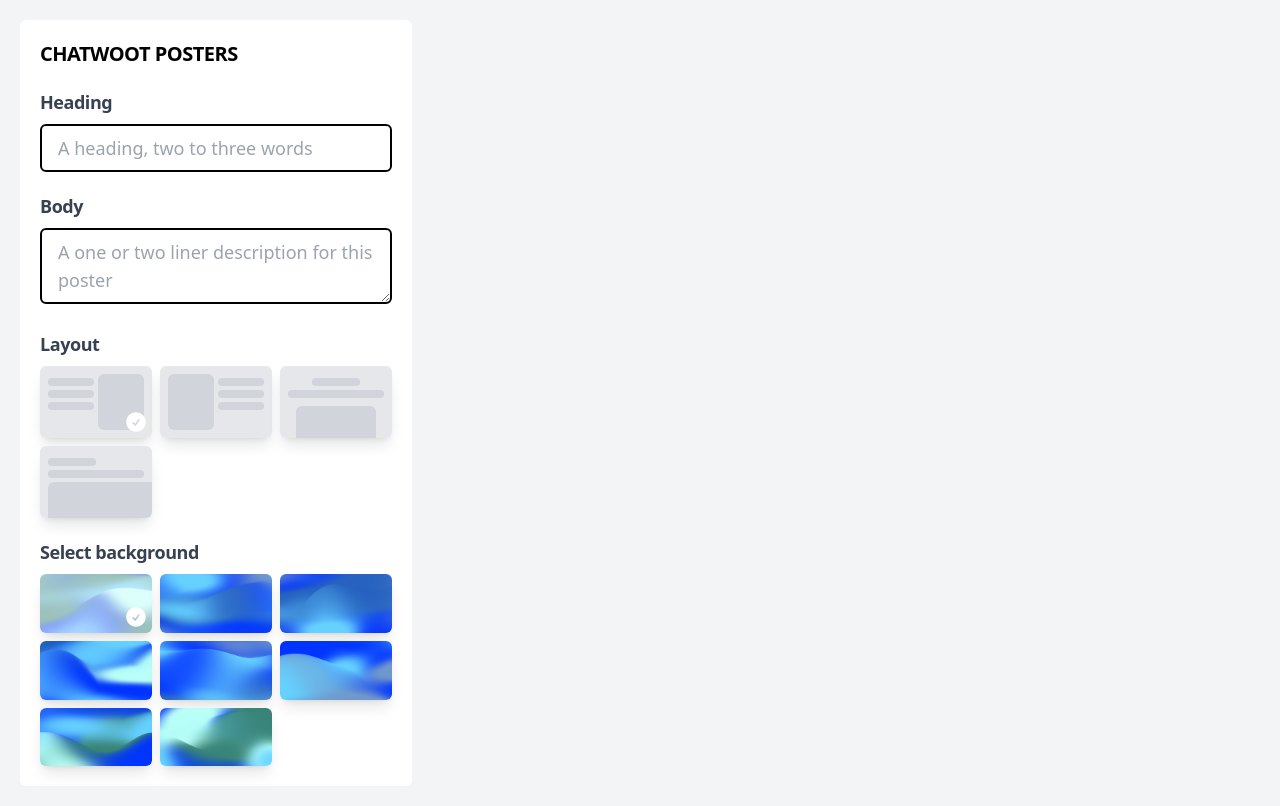
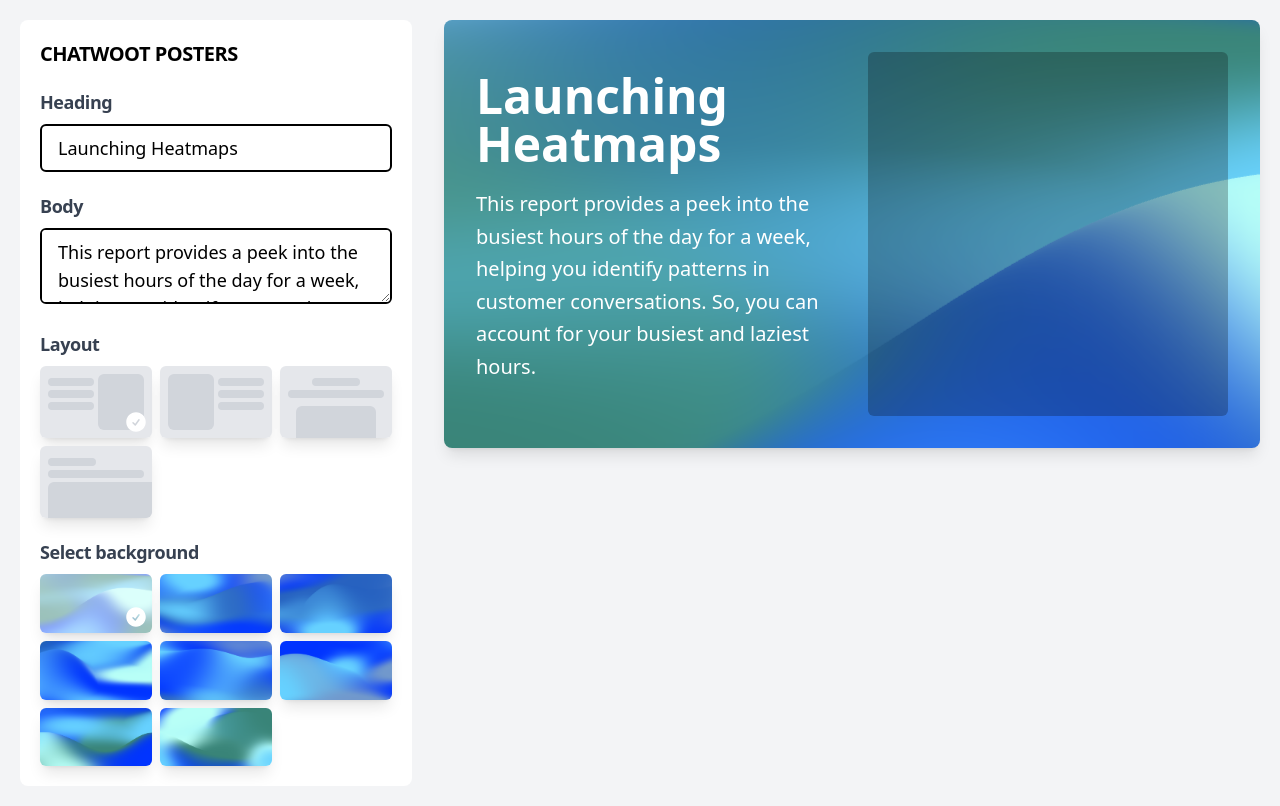
Before and after one commit to scmmishra/woot-posters, a Vue app: page / in a window 1280 px wide. Built offline with nearby package versions, Linux system fonts and the light colour scheme.

Commit message:
feat: add poster

```diff
--- a/index.html
+++ b/index.html
@@ -2,9 +2,8 @@
 <html lang="en">
   <head>
     <meta charset="UTF-8" />
-    <link rel="icon" type="image/svg+xml" href="/vite.svg" />
     <meta name="viewport" content="width=device-width, initial-scale=1.0" />
-    <title>Vite + Vue</title>
+    <title>Chatwoot posters</title>
   </head>
   <body>
     <div id="app"></div>
--- a/src/App.vue
+++ b/src/App.vue
@@ -2,6 +2,11 @@
 import { ref } from "vue";
 import InputWrapper from "./components/InputWrapper.vue";
 import Checkmark from "./components/Checkmark.vue";
+import Left from "./components/LayoutOptions/Left.vue";
+import Right from "./components/LayoutOptions/Right.vue";
+import Center from "./components/LayoutOptions/Center.vue";
+import RightBreak from "./components/LayoutOptions/RightBreak.vue";
+import Poster from "./components/Poster.vue";
 
 const meshOptions = [
   "mesh-bg-1.png",
@@ -14,17 +19,22 @@
   "mesh-bg-8.png",
 ];
 
+const title = ref("Launching Heatmaps");
+const body = ref(
+  `This report provides a peek into the busiest hours of the day for a week, helping you identify patterns in customer conversations. So, you can account for your busiest and laziest hours.`
+);
 const selectedLayout = ref("left");
 const selectedMesh = ref(meshOptions[0]);
 </script>
 <template>
   <div class="min-h-screen p-5 gap-8 grid grid-cols-3 bg-gray-100">
-    <section class="bg-white p-5 rounded-md space-y-5">
+    <section class="bg-white p-5 rounded-lg space-y-5">
       <h1 class="text-xl font-black uppercase tracking-tight">
         Chatwoot Posters
       </h1>
       <InputWrapper title="Heading">
         <input
+          v-model="title"
           type="text"
           placeholder="A heading, two to three words"
           class="border-2 border-black rounded-md w-full text-lg px-4 py-2"
@@ -32,76 +42,29 @@
       </InputWrapper>
       <InputWrapper title="Body">
         <textarea
+          v-model="body"
           placeholder="A one or two liner description for this poster"
           class="border-2 border-black rounded-md w-full text-lg px-4 py-2"
         />
       </InputWrapper>
       <InputWrapper title="Layout">
         <div class="grid grid-cols-3 gap-2">
-          <button
-            @click="selectedLayout = 'left'"
-            class="rounded-md shadow-lg transform duration-200 transition-transform hover:shadow-xl hover:-translate-y-px overflow-hidden relative"
-          >
-            <div class="h-[72px] bg-gray-200 grid grid-cols-2 gap-1 p-2">
-              <div class="space-y-1 pt-1">
-                <div class="bg-gray-300 rounded-md w-full h-2"></div>
-                <div class="bg-gray-300 rounded-md w-full h-2"></div>
-                <div class="bg-gray-300 rounded-md w-full h-2"></div>
-              </div>
-              <div class="bg-gray-300 rounded-md w-full h-full"></div>
-            </div>
-            <div v-if="selectedLayout === 'left'">
-              <Checkmark />
-            </div>
-          </button>
-          <button
-            @click="selectedLayout = 'right'"
-            class="rounded-md shadow-lg transform duration-200 transition-transform hover:shadow-xl hover:-translate-y-px overflow-hidden relative"
-          >
-            <div class="h-[72px] bg-gray-200 grid grid-cols-2 gap-1 p-2">
-              <div class="bg-gray-300 rounded-md w-full h-full"></div>
-              <div class="space-y-1 pt-1">
-                <div class="bg-gray-300 rounded-md w-full h-2"></div>
-                <div class="bg-gray-300 rounded-md w-full h-2"></div>
-                <div class="bg-gray-300 rounded-md w-full h-2"></div>
-              </div>
-            </div>
-            <div v-if="selectedLayout === 'right'">
-              <Checkmark />
-            </div>
-          </button>
-          <button
-            @click="selectedLayout = 'center'"
-            class="rounded-md shadow-lg transform duration-200 transition-transform hover:shadow-xl hover:-translate-y-px overflow-hidden relative"
-          >
-            <div class="h-[72px] bg-gray-200 flex flex-col gap-2 p-2 pb-0">
-              <div class="space-y-1 pt-1">
-                <div class="bg-gray-300 rounded-md w-1/2 h-2 mx-auto"></div>
-                <div class="bg-gray-300 rounded-md w-full h-2"></div>
-              </div>
-              <div
-                class="bg-gray-300 rounded-md w-5/6 mx-auto h-full rounded-b-none"
-              ></div>
-            </div>
-            <div v-if="selectedLayout === 'center'">
-              <Checkmark />
-            </div>
-          </button>
-          <button
-            @click="selectedLayout = 'right-break'"
-            class="rounded-md shadow-lg transform duration-200 transition-transform hover:shadow-xl hover:-translate-y-px overflow-hidden relative"
-          >
-            <div class="h-[72px] bg-gray-200 flex flex-col gap-1 p-2 pb-0 pr-0">
-              <div class="space-y-1 pt-1 pr-2">
-                <div class="bg-gray-300 rounded-md w-1/2 h-2"></div>
-                <div class="bg-gray-300 rounded-md w-full h-2"></div>
-              </div>
-              <div class="bg-gray-300 rounded-tl-md w-full h-full"></div>
-            </div>
-            <div v-if="selectedLayout === 'right-break'">
-              <Checkmark />
-            </div>
-          </button>
+          <Left
+            :selected="selectedLayout === 'left'"
+            @select="selectedLayout = 'left'"
+          />
+          <Right
+            :selected="selectedLayout === 'right'"
+            @select="selectedLayout = 'right'"
+          />
+          <Center
+            :selected="selectedLayout === 'center'"
+            @select="selectedLayout = 'center'"
+          />
+          <RightBreak
+            :selected="selectedLayout === 'right-break'"
+            @select="selectedLayout = 'right-break'"
+          />
         </div>
       </InputWrapper>
       <InputWrapper title="Select background">
@@ -125,5 +88,13 @@
         </div>
       </InputWrapper>
     </section>
+    <section class="col-span-2">
+      <Poster
+        :title="title"
+        :body="body"
+        :layout="selectedLayout"
+        :background="selectedMesh"
+      />
+    </section>
   </div>
 </template>
--- /dev/null
+++ b/src/components/LayoutOptions/Center.vue
@@ -0,0 +1,32 @@
+<script lang="ts" setup>
+import Checkmark from "../Checkmark.vue";
+const emit = defineEmits(["select"]);
+
+defineProps<{
+  selected: boolean;
+}>();
+
+function emitSelected() {
+  emit("select");
+}
+</script>
+
+<template>
+  <button
+    @click="emitSelected"
+    class="rounded-md shadow-lg transform duration-200 transition-transform hover:shadow-xl hover:-translate-y-px overflow-hidden relative"
+  >
+    <div class="h-[72px] bg-gray-200 flex flex-col gap-2 p-2 pb-0">
+      <div class="space-y-1 pt-1">
+        <div class="bg-gray-300 rounded-md w-1/2 h-2 mx-auto"></div>
+        <div class="bg-gray-300 rounded-md w-full h-2"></div>
+      </div>
+      <div
+        class="bg-gray-300 rounded-md w-5/6 mx-auto h-full rounded-b-none"
+      ></div>
+    </div>
+    <div v-if="selected">
+      <Checkmark />
+    </div>
+  </button>
+</template>
--- /dev/null
+++ b/src/components/LayoutOptions/Left.vue
@@ -0,0 +1,31 @@
+<script lang="ts" setup>
+import Checkmark from "../Checkmark.vue";
+const emit = defineEmits(["select"]);
+
+defineProps<{
+  selected: boolean;
+}>();
+
+function emitSelected() {
+  emit("select");
+}
+</script>
+
+<template>
+  <button
+    @click="emitSelected"
+    class="rounded-md shadow-lg transform duration-200 transition-transform hover:shadow-xl hover:-translate-y-px overflow-hidden relative"
+  >
+    <div class="h-[72px] bg-gray-200 grid grid-cols-2 gap-1 p-2">
+      <div class="space-y-1 pt-1">
+        <div class="bg-gray-300 rounded-md w-full h-2"></div>
+        <div class="bg-gray-300 rounded-md w-full h-2"></div>
+        <div class="bg-gray-300 rounded-md w-full h-2"></div>
+      </div>
+      <div class="bg-gray-300 rounded-md w-full h-full"></div>
+    </div>
+    <div v-if="selected">
+      <Checkmark />
+    </div>
+  </button>
+</template>
--- /dev/null
+++ b/src/components/LayoutOptions/Right.vue
@@ -0,0 +1,31 @@
+<script lang="ts" setup>
+import Checkmark from "../Checkmark.vue";
+const emit = defineEmits(["select"]);
+
+defineProps<{
+  selected: boolean;
+}>();
+
+function emitSelected() {
+  emit("select");
+}
+</script>
+
+<template>
+  <button
+    @click="emitSelected"
+    class="rounded-md shadow-lg transform duration-200 transition-transform hover:shadow-xl hover:-translate-y-px overflow-hidden relative"
+  >
+    <div class="h-[72px] bg-gray-200 grid grid-cols-2 gap-1 p-2">
+      <div class="bg-gray-300 rounded-md w-full h-full"></div>
+      <div class="space-y-1 pt-1">
+        <div class="bg-gray-300 rounded-md w-full h-2"></div>
+        <div class="bg-gray-300 rounded-md w-full h-2"></div>
+        <div class="bg-gray-300 rounded-md w-full h-2"></div>
+      </div>
+    </div>
+    <div v-if="selected">
+      <Checkmark />
+    </div>
+  </button>
+</template>
--- /dev/null
+++ b/src/components/LayoutOptions/RightBreak.vue
@@ -0,0 +1,30 @@
+<script lang="ts" setup>
+import Checkmark from "../Checkmark.vue";
+const emit = defineEmits(["select"]);
+
+defineProps<{
+  selected: boolean;
+}>();
+
+function emitSelected() {
+  emit("select");
+}
+</script>
+
+<template>
+  <button
+    @click="emitSelected"
+    class="rounded-md shadow-lg transform duration-200 transition-transform hover:shadow-xl hover:-translate-y-px overflow-hidden relative"
+  >
+    <div class="h-[72px] bg-gray-200 flex flex-col gap-1 p-2 pb-0 pr-0">
+      <div class="space-y-1 pt-1 pr-2">
+        <div class="bg-gray-300 rounded-md w-1/2 h-2"></div>
+        <div class="bg-gray-300 rounded-md w-full h-2"></div>
+      </div>
+      <div class="bg-gray-300 rounded-tl-md w-full h-full"></div>
+    </div>
+    <div v-if="selected">
+      <Checkmark />
+    </div>
+  </button>
+</template>
--- /dev/null
+++ b/src/components/Poster.vue
@@ -0,0 +1,71 @@
+<script lang="ts" setup>
+defineProps<{
+  title: string;
+  body?: string;
+  background: string;
+  layout: string;
+}>();
+
+let resizeHandler = () => {};
+
+const vAspectRatio = {
+  mounted: function (el, binding) {
+    // Get the aspect ratio from the binding value
+    const aspectRatio = binding.value;
+
+    // Add a resize event listener to the window
+    window.addEventListener("resize", resizeHandler);
+
+    // Define the resize handler function
+    resizeHandler = () => {
+      // Get the width of the parent element
+      const parentWidth = el.parentNode.clientWidth;
+
+      // Set the height of the element to maintain the aspect ratio
+      el.style.height = `${parentWidth / aspectRatio}px`;
+    };
+
+    // Call the resize handler function once to set the initial height
+    resizeHandler();
+  },
+  unmounted: function () {
+    // Remove the resize event listener from the window
+    window.removeEventListener("resize", resizeHandler);
+  },
+};
+</script>
+
+<template>
+  <section
+    v-aspect-ratio="1200 / 630"
+    class="bg-white shadow-lg rounded-lg"
+    :style="{ backgroundImage: `url(/mesh/${background})` }"
+    :class="{
+      'grid grid-cols-2 gap-8 p-8': layout === 'left' || layout === 'right',
+      'flex flex-col gap-8 p-8 pb-0': layout === 'center',
+      'flex flex-col gap-8 p-8 pr-0 pb-0': layout === 'right-break',
+    }"
+  >
+    <div
+      class="w-full rounded-md"
+      :class="{
+        'h-full py-5': layout === 'left' || layout === 'right',
+        'h-20': layout === 'center' || layout === 'right-break',
+      }"
+    >
+      <h2 class="text-5xl text-white font-bold">{{ title }}</h2>
+      <p
+        class="text-white text-xl font-normal leading-relaxed mt-5"
+        v-if="body"
+      >
+        {{ body }}
+      </p>
+    </div>
+    <div
+      class="w-full bg-black/25 h-full rounded-md"
+      :class="{
+        'col-start-1 row-start-1': layout === 'right',
+      }"
+    ></div>
+  </section>
+</template>
```
